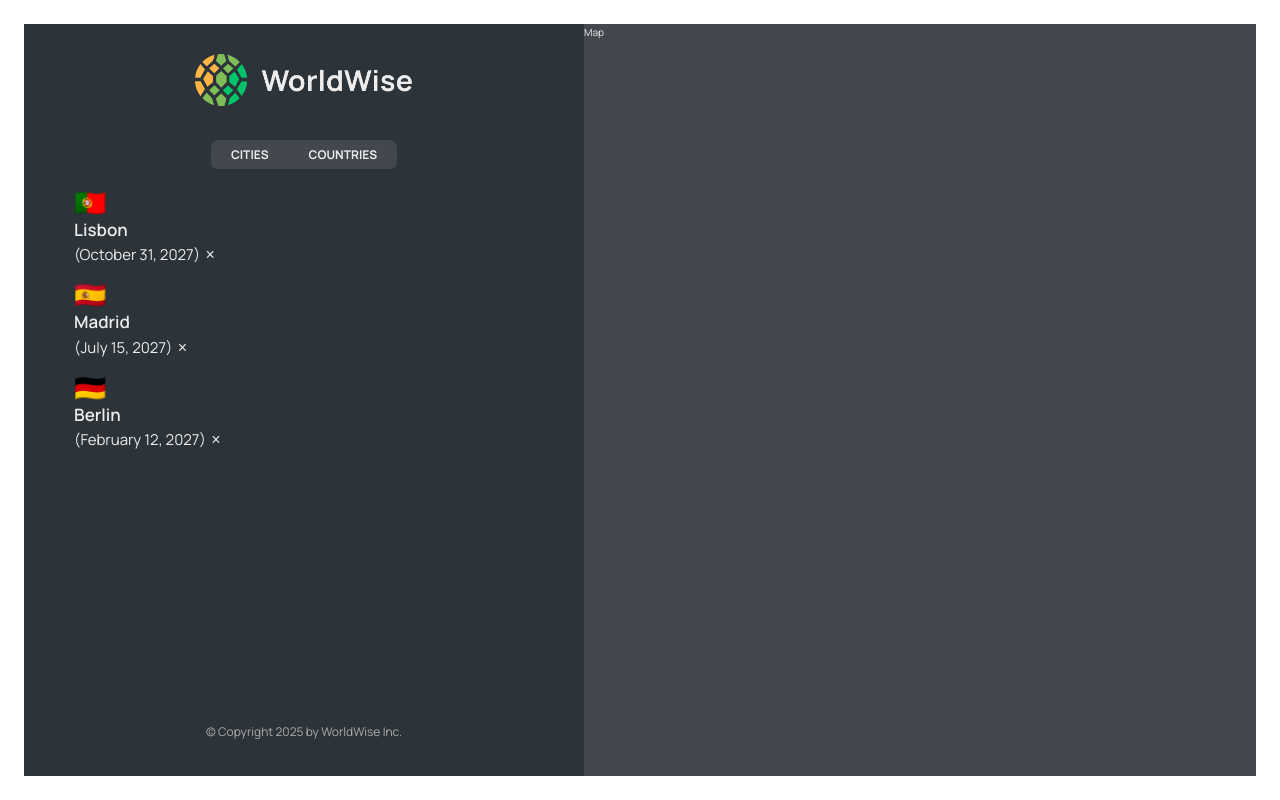
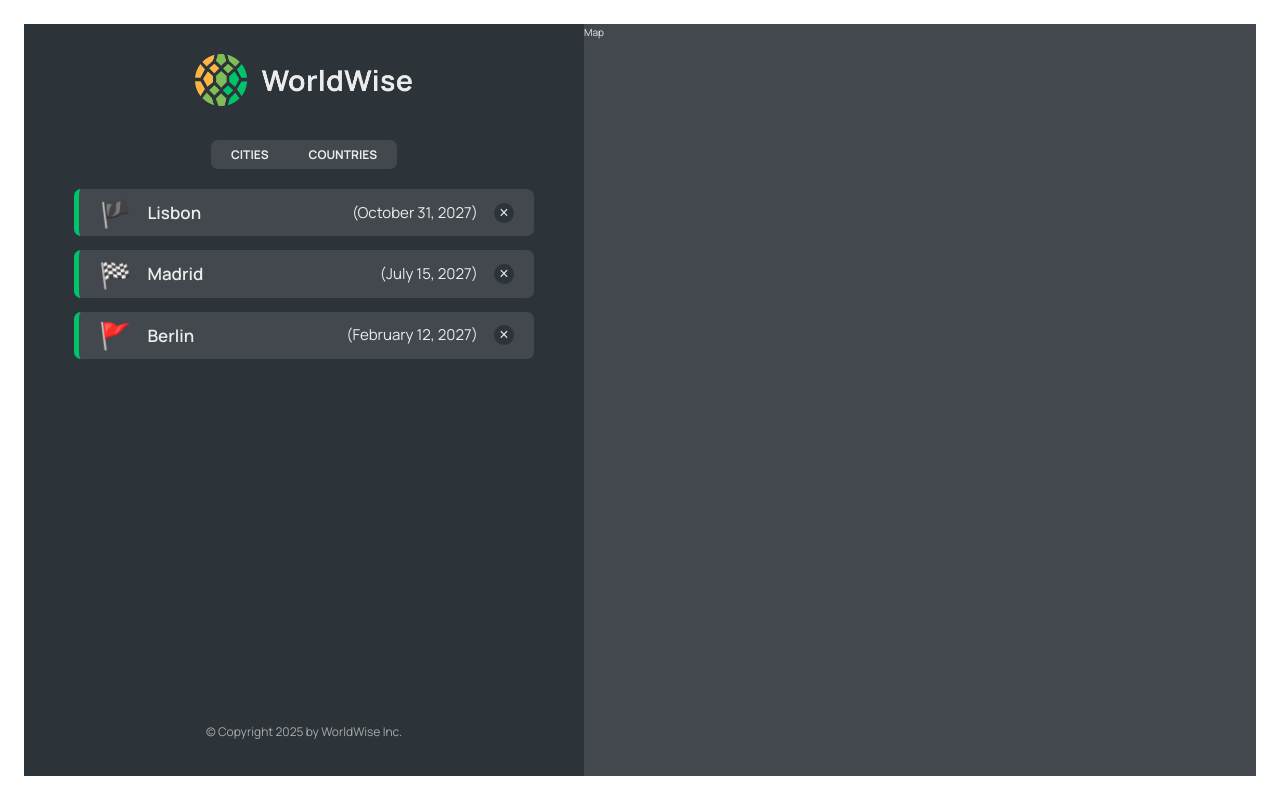
Before and after one commit to n-korel/worldwise, a React (Vite) app: page /app in a window 1280 px wide. Built offline with nearby package versions, Linux system fonts and the light colour scheme; data requests are answered from the project's data file.

Commit message:
fix imp the cities list

```diff
--- a/data/cities.json
+++ b/data/cities.json
@@ -3,7 +3,7 @@
     {
       "cityName": "Lisbon",
       "country": "Portugal",
-      "emoji": "🇵🇹",
+      "emoji": "🏴",
       "date": "2027-10-31T15:59:59.138Z",
       "notes": "My favorite city so far!",
       "position": {
@@ -15,7 +15,7 @@
     {
       "cityName": "Madrid",
       "country": "Spain",
-      "emoji": "🇪🇸",
+      "emoji": "🏁",
       "date": "2027-07-15T08:22:53.976Z",
       "notes": "",
       "position": {
@@ -27,7 +27,7 @@
     {
       "cityName": "Berlin",
       "country": "Germany",
-      "emoji": "🇩🇪",
+      "emoji": "🚩",
       "date": "2027-02-12T09:24:11.863Z",
       "notes": "Amazing 😃",
       "position": {
--- a/src/components/CityItem.jsx
+++ b/src/components/CityItem.jsx
@@ -11,7 +11,7 @@ function CityItem({ city }) {
   const { cityName, emoji, date } = city;
 
   return (
-    <li className={styles.сityItem}>
+    <li className={styles.cityItem}>
       <span className={styles.emoji}>{emoji}</span>
       <h3 className={styles.name}>{cityName}</h3>
       <time className={styles.date}>({formatDate(date)})</time>
```
